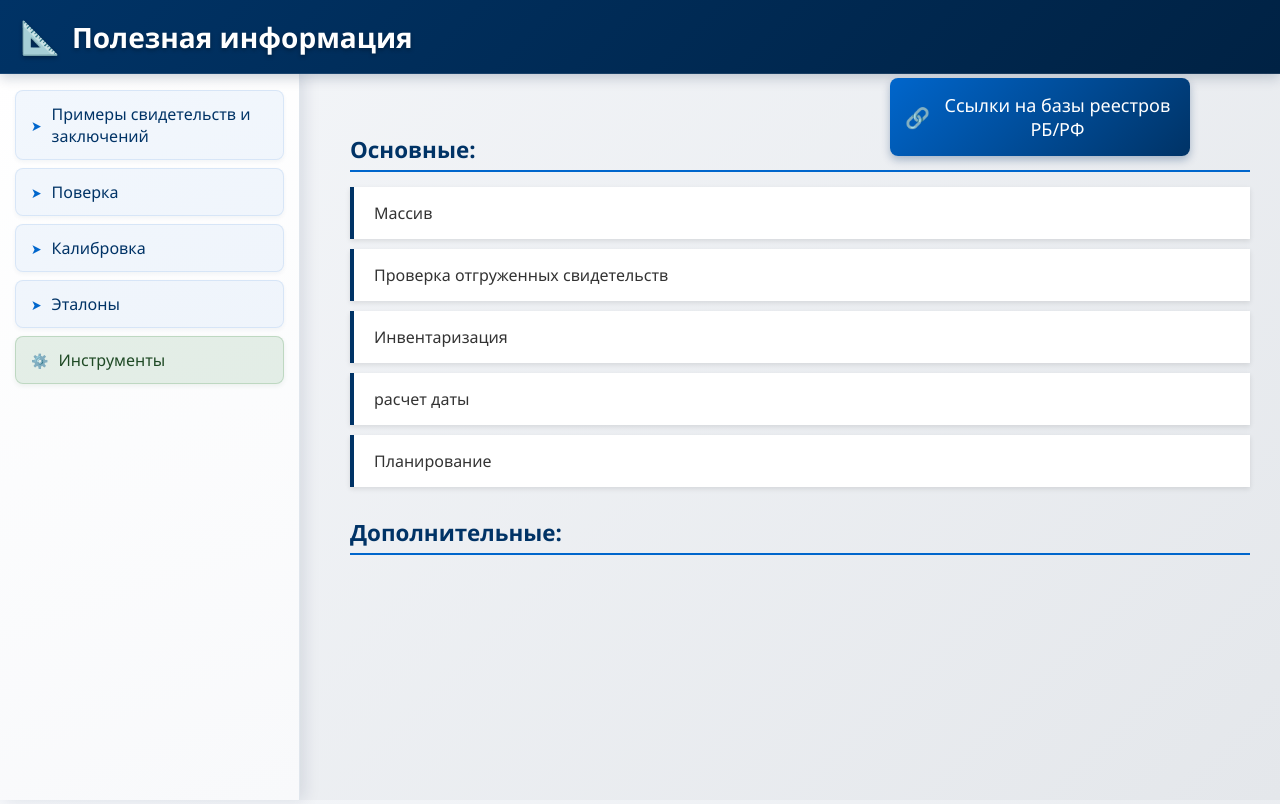
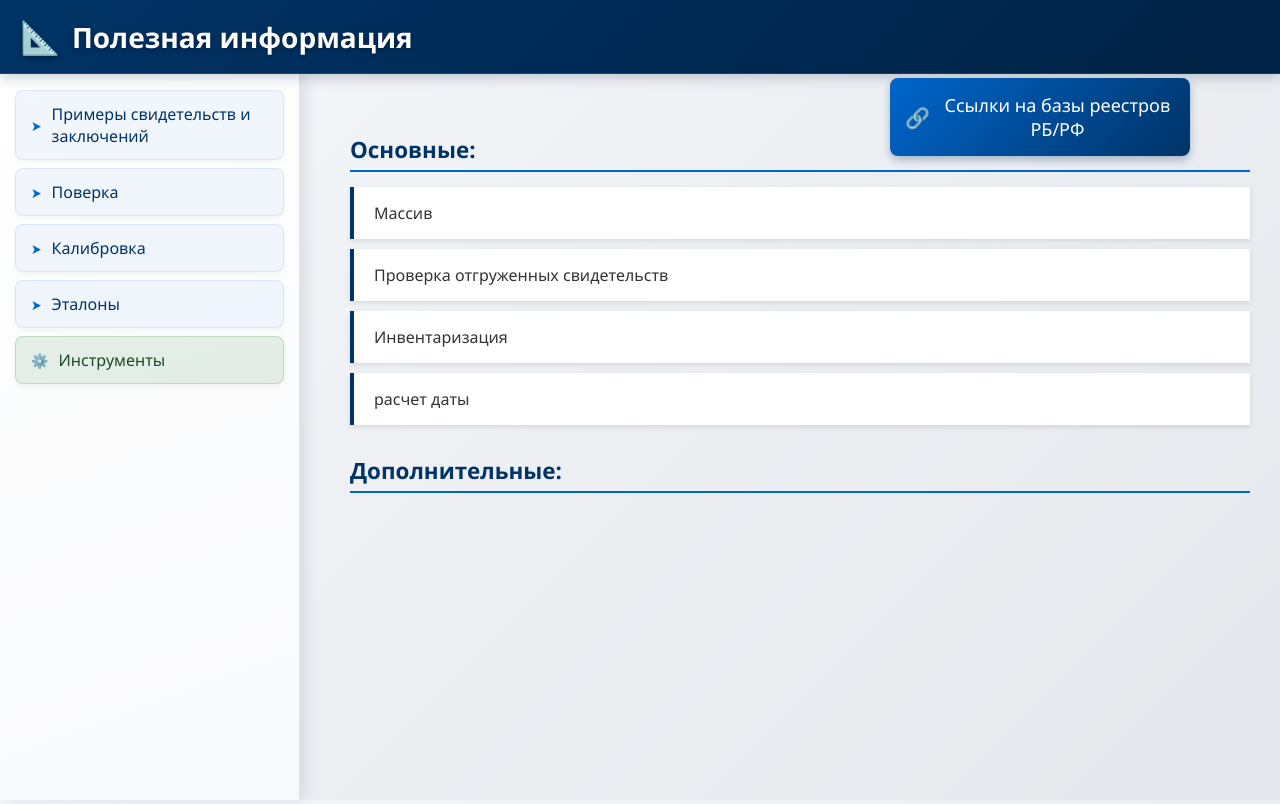
Before and after one commit to Amagy11/Vlad-CSMS-Toolkit, a plain HTML site: page index-2.html in a window 1280 px wide. Drawn offline with Linux system fonts and the light colour scheme.

Commit message:
Update index-2.html

```diff
--- a/index-2.html
+++ b/index-2.html
@@ -329,7 +329,7 @@
             <li><a href="receipt.html" class="normative-link">Проверка отгруженных свидетельств</a></li>
             <li><a href="Inventory.html" class="normative-link">Инвентаризация</a></li>
             <li><a href="Calculatedays.html" class="normative-link">расчет даты</a></li>
-            <li><a href="dataplans.html" class="normative-link">Планирование</a></li>
+
             <h2 class="category-header">Дополнительные:</h2>
 
         </ul>
```
